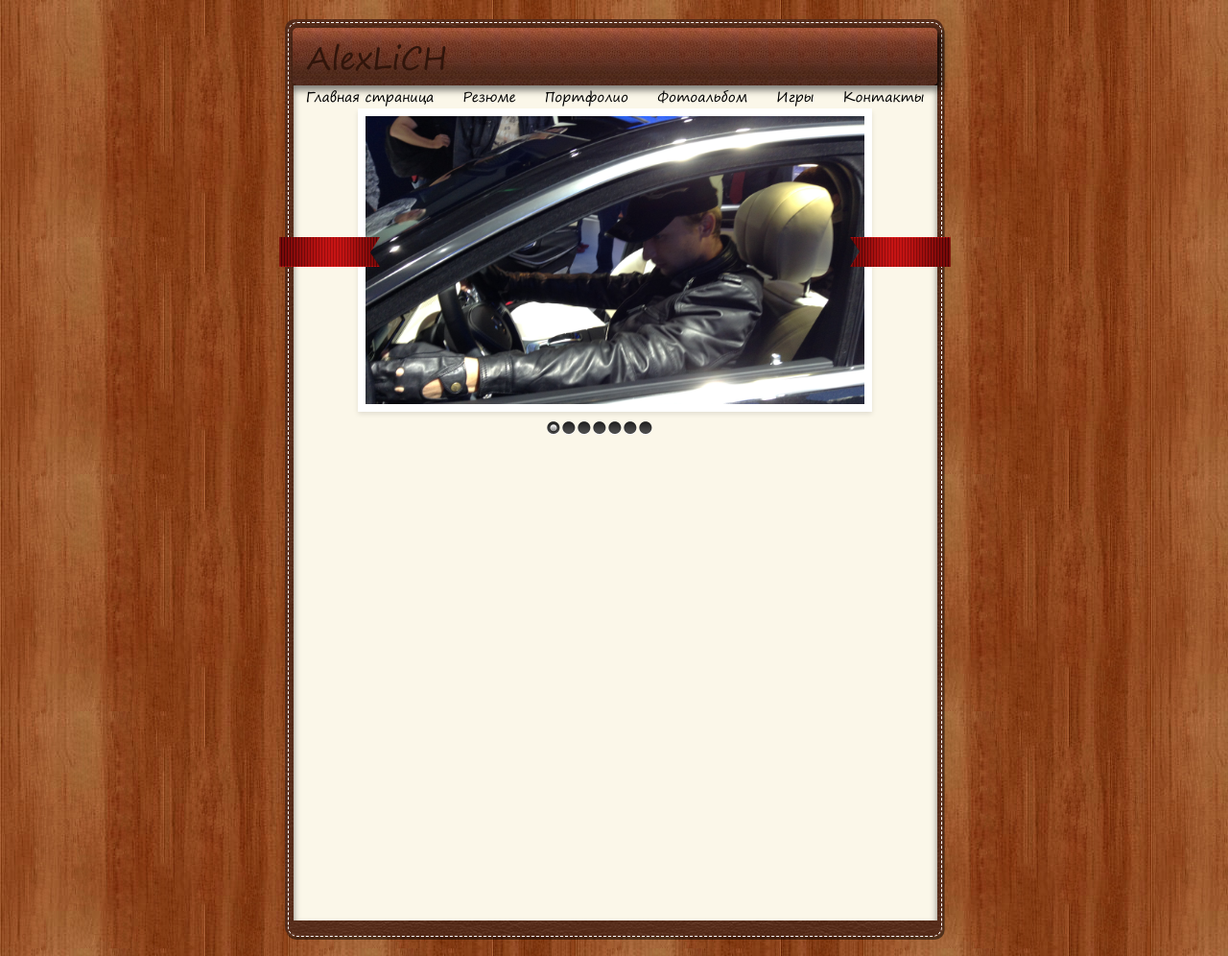
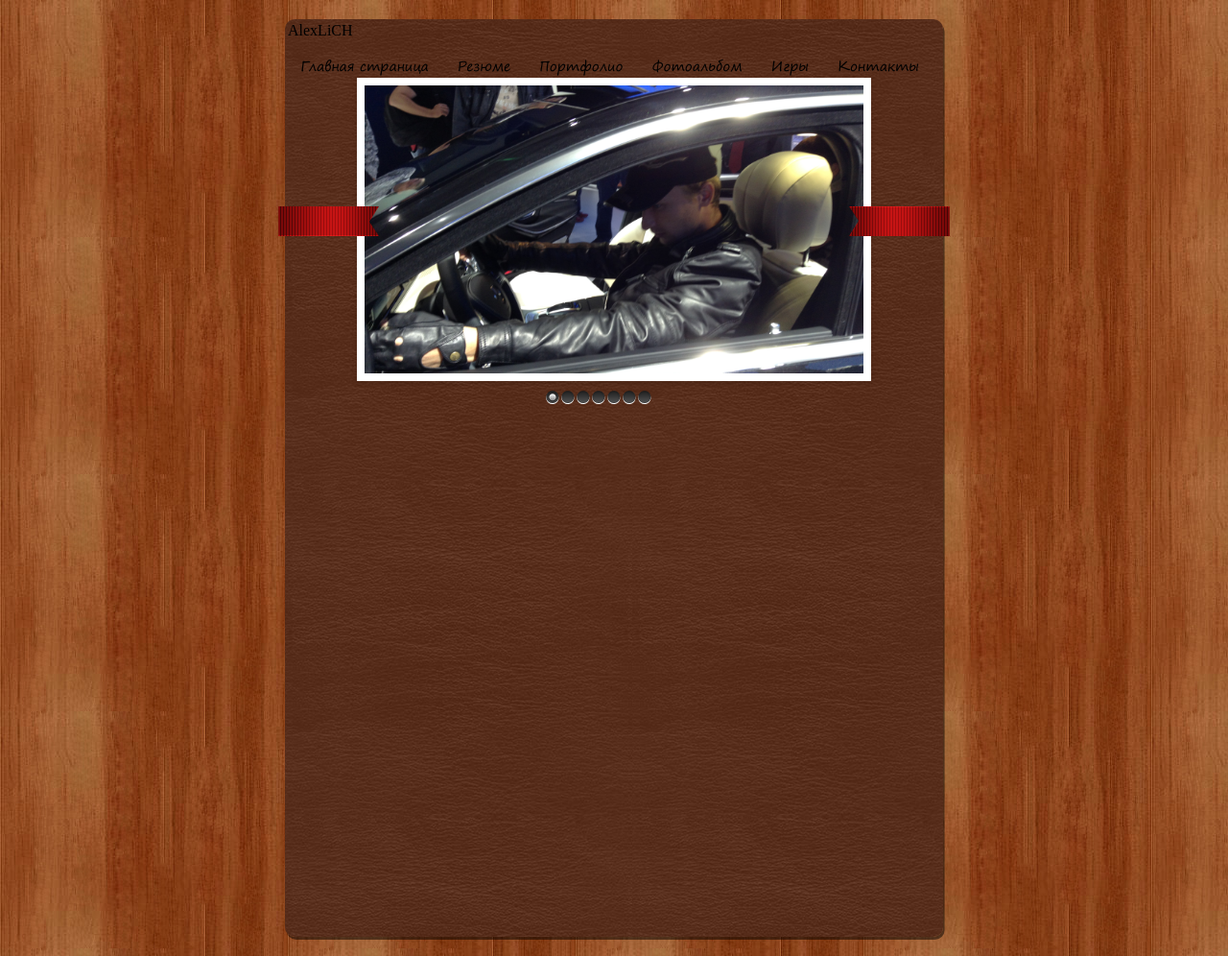
Before and after one commit to AlexLich/PortfolioSite, a PHP site: page / in a window 1280 px wide. Shown: the whole page at 96% size. Run offline with PHP 8.4, Linux system fonts and the light colour scheme; some libraries are stand-ins or nearby versions.

Commit message:
fix container

```diff
--- a/index.php
+++ b/index.php
@@ -56,11 +56,14 @@
 	</script>
 </head>
 <body>
-<suture>
-   <heder>
+	<div class="container">
+		<div class="notepad">
+			<div class="suture">
+				<div class="head">
 					<p >AlexLiCH</p>
-    </heder>
-    <content>
+				</div>
+
+				<div class="toilet_paper">
 					<nav>
 					  <a href="index.php">Главная страница</a>
 					  <a href="2.html">Резюме</a>
@@ -70,26 +73,28 @@
 					  <a href="4.html">Контакты</a>
 					</nav>
 					<div id="container">
+						<div>
 
+						</div>
 						<!-- start SlidesJS slideshow -->
 						<div id="slides">
 							<img src="carousel/IMG_0502.JPG" width="100%" height="120%" alt="Slide 1">
-
 							<img src="carousel/P1000478.JPG" width="520" height="300" alt="Slide 2">
-
 							<img src="http://slidesjs.com/examples/standard/img/slide-3.jpg" width="520" height="300" alt="Slide 3">
-
 							<img src="http://slidesjs.com/examples/standard/img/slide-4.jpg" width="520" height="300" alt="Slide 4">
-
 							<img src="http://slidesjs.com/examples/standard/img/slide-5.jpg" width="520" height="300" alt="Slide 5">
-
 							<img src="http://slidesjs.com/examples/standard/img/slide-6.jpg" width="520" height="300" alt="Slide 6">
-
 							<img src="http://slidesjs.com/examples/standard/img/slide-7.jpg" width="520" height="300" alt="Slide 7">
 						</div>
 						<!-- end SlidesJS  slideshow -->
 					</div>
-    </content>
-</suture>
+
+					<div class="content1"></div>
+					<div class="content2"></div>
+
+				</div>
+			</div>
+		</div>
+	</div>
 </body>
 </html>
```
Lines whose indentation alone changed are shown as unchanged.
